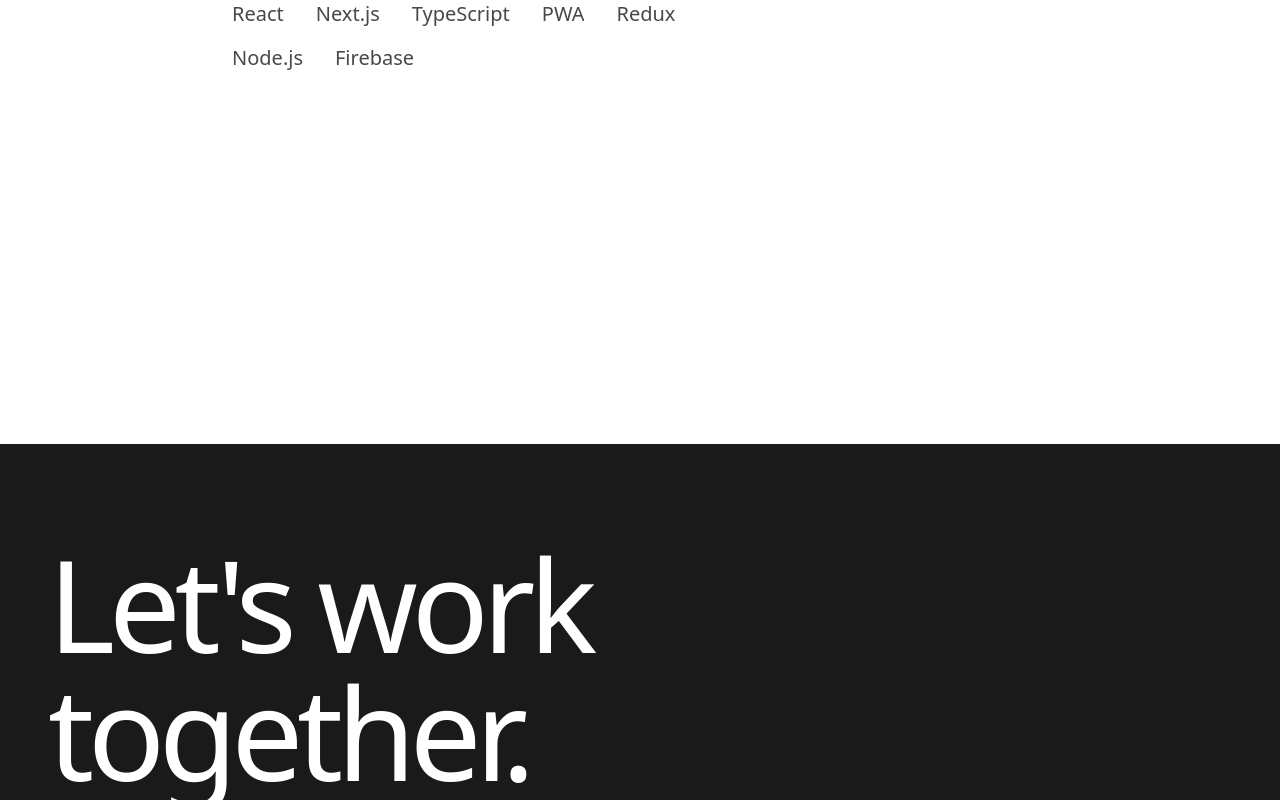
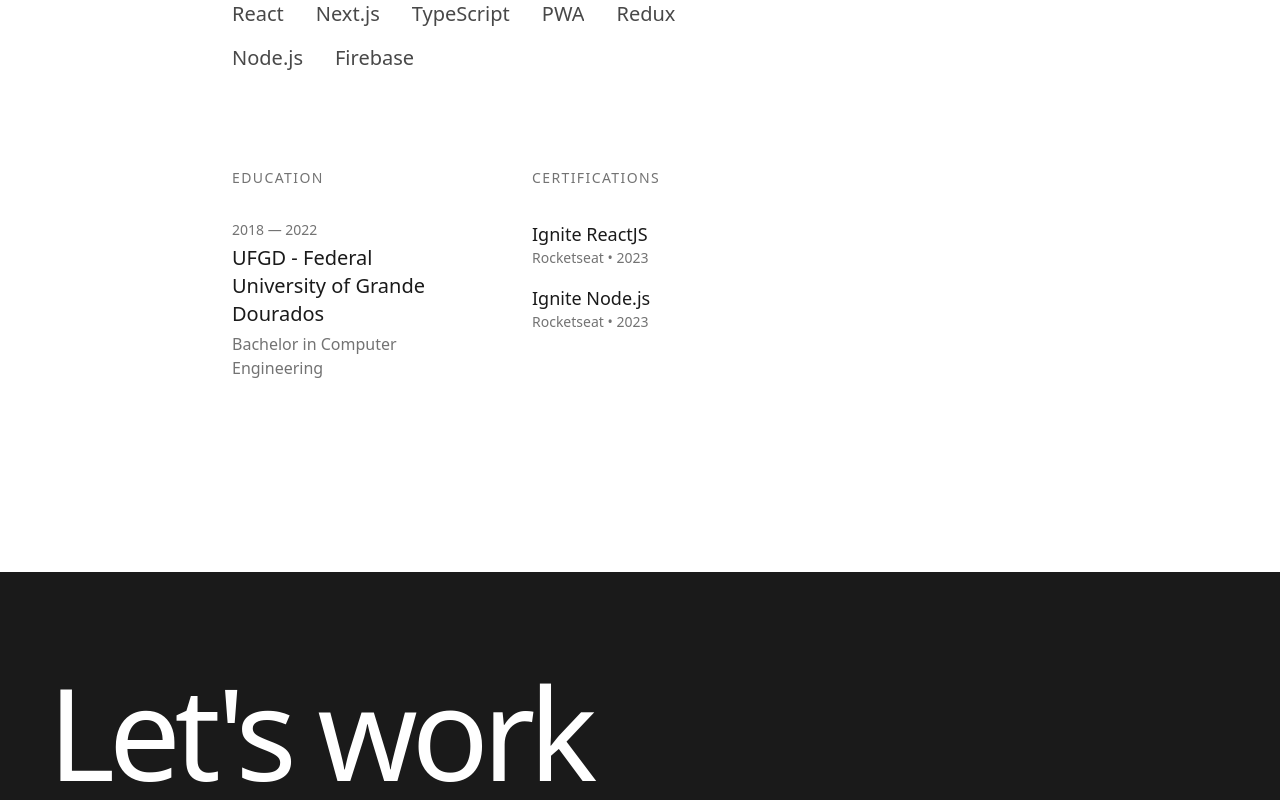
Before and after one commit to eumoitinho/page-moitinho, a Next.js app: page /info in a window 1280 px wide. Shown: the part 3360-4160 px from the top of the page. Built offline with nearby package versions, Linux system fonts and the light colour scheme.

Commit message:
feat: add education and certification interfaces to portfolio types and update Behance URL in portfolio data

```diff
--- a/app/info/page.tsx
+++ b/app/info/page.tsx
@@ -151,7 +151,7 @@ export default function InfoPage() {
                <BlurReveal>
                   <h2 className="text-sm uppercase tracking-widest text-muted-foreground mb-12">Expertise</h2>
                </BlurReveal>
-               <div className="flex flex-wrap gap-x-8 gap-y-4">
+               <div className="flex flex-wrap gap-x-8 gap-y-4 mb-24">
                  {skills.map((skill, index) => (
                    <BlurReveal key={skill} delay={index * 0.05} width="fit-content">
                      <span className="text-xl text-foreground/80 hover:text-foreground transition-colors cursor-default">
@@ -159,6 +159,53 @@ export default function InfoPage() {
                      </span>
                    </BlurReveal>
                  ))}
+               </div>
+
+               <div className="grid grid-cols-1 md:grid-cols-2 gap-16">
+                 {/* Education */}
+                 {data.education && (
+                   <div>
+                      <BlurReveal>
+                        <h2 className="text-sm uppercase tracking-widest text-muted-foreground mb-8">
+                          {locale === 'en' ? 'Education' : 'Formação'}
+                        </h2>
+                      </BlurReveal>
+                      <div className="space-y-8">
+                        {data.education.map((edu) => (
+                          <BlurReveal key={edu.id} delay={0.1}>
+                            <div className="group">
+                              <span className="text-sm text-muted-foreground block mb-1">{edu.year}</span>
+                              <h3 className="text-xl font-medium mb-1">{edu.institution}</h3>
+                              <p className="text-muted-foreground">{getLocalizedText(edu.course, locale)}</p>
+                            </div>
+                          </BlurReveal>
+                        ))}
+                      </div>
+                   </div>
+                 )}
+
+                 {/* Certifications */}
+                 {data.certifications && (
+                   <div>
+                      <BlurReveal>
+                        <h2 className="text-sm uppercase tracking-widest text-muted-foreground mb-8">
+                          {locale === 'en' ? 'Certifications' : 'Certificações'}
+                        </h2>
+                      </BlurReveal>
+                      <ul className="space-y-4">
+                        {data.certifications.map((cert) => (
+                          <BlurReveal key={cert.id} delay={0.1}>
+                             <li className="flex flex-col">
+                               <span className="text-lg font-medium">{cert.name}</span>
+                               <span className="text-muted-foreground text-sm">
+                                 {cert.issuer} • {cert.year}
+                               </span>
+                             </li>
+                          </BlurReveal>
+                        ))}
+                      </ul>
+                   </div>
+                 )}
                </div>
             </section>
 
--- a/components/hero.tsx
+++ b/components/hero.tsx
@@ -39,7 +39,7 @@ export function Hero({ personalInfo }: HeroProps) {
                  : "Especializado em construir experiências digitais excepcionais. Atualmente focado em produtos acessíveis e centrados no ser humano na Ninetwo Performance."}
              </p>
           </div>
-          <div className="pt-8">
+          <div className="pt-8 flex flex-col sm:flex-row gap-4">
             <Link
               href="/info"
               className="inline-flex items-center gap-2 text-lg font-medium hover:text-muted-foreground transition-colors group"
@@ -47,6 +47,24 @@ export function Hero({ personalInfo }: HeroProps) {
               {locale === 'en' ? "More Information" : "Mais Informações"}
               <ArrowRight className="w-5 h-5 transition-transform group-hover:translate-x-1" />
             </Link>
+
+            <div className="flex gap-4 items-center pl-0 sm:pl-8 border-l-0 sm:border-l border-border/50">
+               <a
+                 href="/resume.pdf"
+                 target="_blank"
+                 className="text-sm font-medium text-muted-foreground hover:text-foreground transition-colors uppercase tracking-wider"
+               >
+                 Resume (EN)
+               </a>
+               <span className="text-muted-foreground/30">•</span>
+               <a
+                 href="/curriculum.pdf"
+                 target="_blank"
+                 className="text-sm font-medium text-muted-foreground hover:text-foreground transition-colors uppercase tracking-wider"
+               >
+                 Currículo (PT)
+               </a>
+            </div>
           </div>
         </div>
       </div>
--- a/data/portfolio.json
+++ b/data/portfolio.json
@@ -44,7 +44,7 @@
     {
       "name": "Behance",
       "handle": "eumoitinho",
-      "url": "https://www.behance.net/eumoitinho"
+      "url": "https://www.behance.net/joaomoitinh1"
     }
   ],
   "experiences": [
@@ -180,6 +180,31 @@
         "Active Directory",
         "Support"
       ]
+    }
+  ],
+  "education": [
+    {
+      "id": "1",
+      "year": "2018 — 2022",
+      "institution": "UFGD - Federal University of Grande Dourados",
+      "course": {
+        "en": "Bachelor in Computer Engineering",
+        "pt": "Bacharelado em Engenharia de Computação"
+      }
+    }
+  ],
+  "certifications": [
+    {
+      "id": "1",
+      "name": "Ignite ReactJS",
+      "issuer": "Rocketseat",
+      "year": "2023"
+    },
+    {
+      "id": "2",
+      "name": "Ignite Node.js",
+      "issuer": "Rocketseat",
+      "year": "2023"
     }
   ],
   "projects": [
```
Also changed, not shown: types/portfolio.ts (+17 -0 lines), 1 other file (tests, documents, lock files or other folders).
